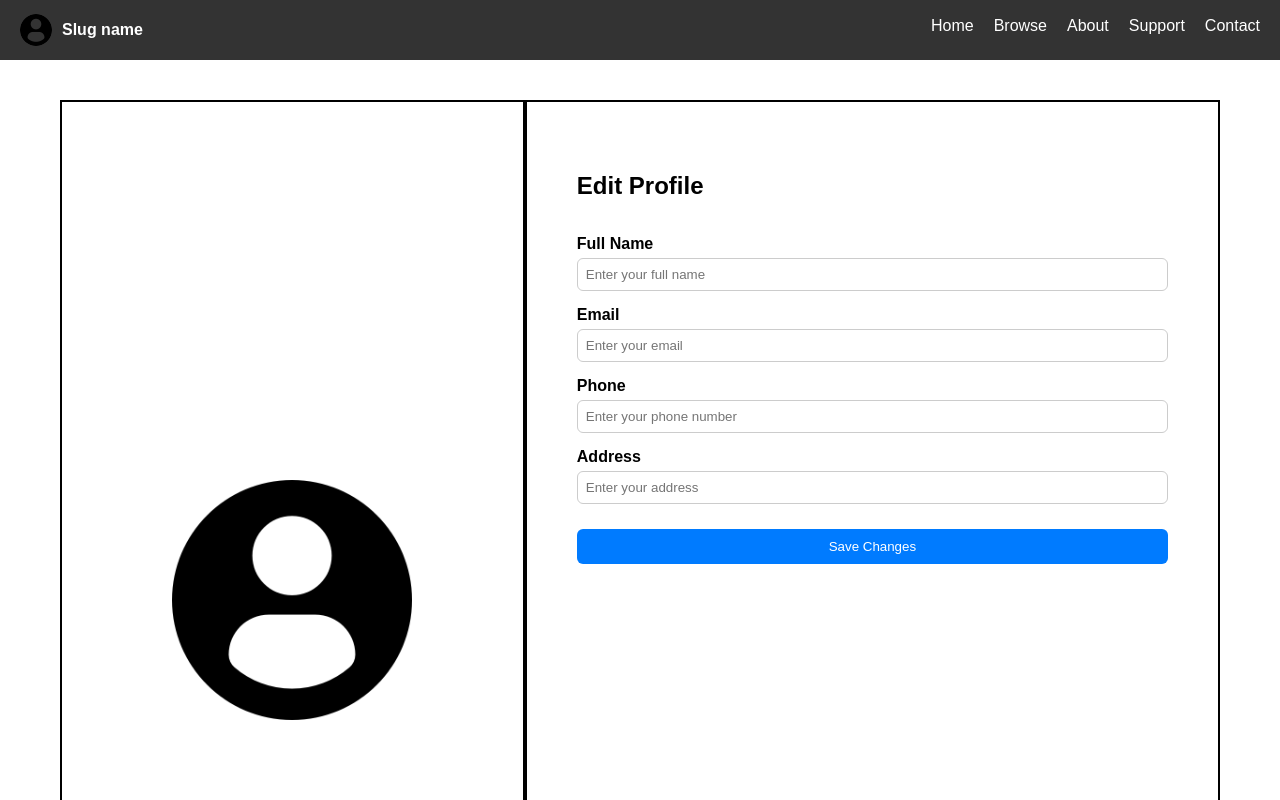
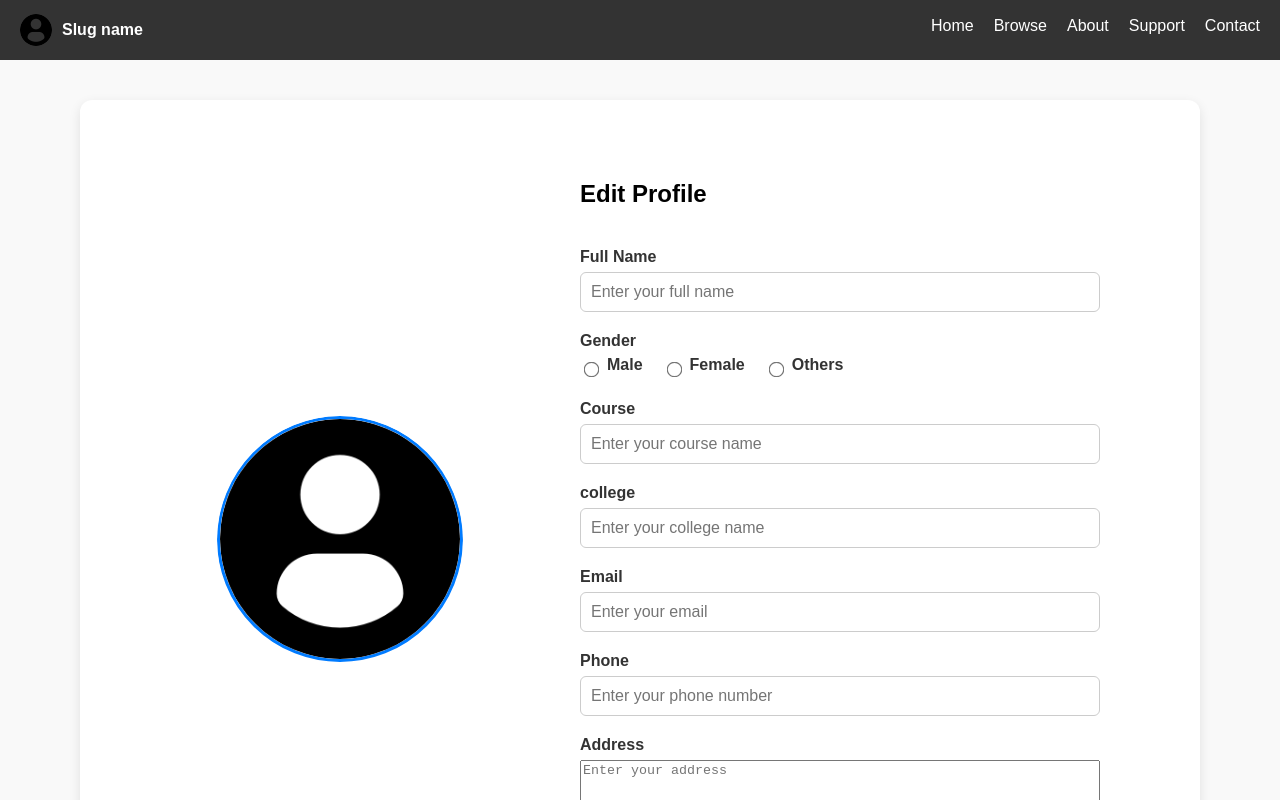
Before and after one commit to Aakash-1801/Project, a React (Create React App) app: page /Profile in a window 1280 px wide. Shown: the top 800 px of the page. Built offline with nearby package versions, Linux system fonts and the light colour scheme.

Commit message:
profile and browse

```diff
--- a/src/Components/Browse/Browse.js
+++ b/src/Components/Browse/Browse.js
@@ -13,7 +13,7 @@ function Browse() {
       {companies.map((company, index) => (
         <div className='browse-card' key={index}>
           <div className='browse-up'>{company.name}</div>
-          <Link to="/company" className='browse-down'>{company.views} views</Link>
+          <Link to="/company" className='browse-down' state={{name:company.name}} >{company.views} views</Link>
         </div>
       ))}
     </div>
--- a/src/Components/Company/Company.js
+++ b/src/Components/Company/Company.js
@@ -1,8 +1,11 @@
 import React from 'react';
-import { Link } from 'react-router-dom';
+import { Link, useLocation } from 'react-router-dom';
 import './Company.css';
 
 function Company() {
+  const location = useLocation();
+  const { name } = location.state || {};
+
   return (
     <div className="page-container">
       <div className="company-wrapper">
@@ -11,7 +14,7 @@ function Company() {
             <img src="amd.png" alt="AMD Logo" />
           </div>
           <div className="company-name">
-            <h2>Company Name</h2>
+            <h2>{name || "No company selected"}</h2>
             <p>Company Tagline</p>
           </div>
         </div>
--- a/src/Components/Milestones/Popular.js
+++ b/src/Components/Milestones/Popular.js
@@ -3,14 +3,14 @@ import { Link } from "react-router-dom";
 import './Pop.css';
 
 function Popular() {
-  const companies = ['Company', 'You', 'Will', 'Find'];
+  const companies = ['Company 1', 'Company 2', 'Company 3', 'Company 4'];
 
   return (
     <div className='popular'>
       {companies.map((company, index) => (
         <div className='pop' key={index}>
           <div id='up'>{company}</div>
-          <Link to="/company" id='down'>1000</Link>
+          <Link to="/company" id='down' state={{name:company}}>1000</Link>
         </div>
       ))}
     </div>
@@ -18,3 +18,31 @@ function Popular() {
 }
 
 export default Popular;
+
+
+// import React from 'react';
+// import { useNavigate } from 'react-router-dom';
+// import './Pop.css';
+
+// function Popular() {
+//   const companies = ['Company', 'You', 'Will', 'Find'];
+//   const navigate = useNavigate();
+
+//   const handleclick = (compp) => {
+//     navigate('/company', { state: { name: compp } });
+//   }
+
+//   return (
+//     <div className='popular'>
+//       {companies.map((compp, index) => (
+//         <div className='pop' key={index}>
+//           <div id='up'>{compp}</div>
+//             {/* <Route path="/Company" id='down' element={<Company name={compp} />} /> */}
+//             <button id='down' onClick={() => handleclick(compp)}>1000</button>
+//         </div>
+//       ))}
+//     </div>
+//   );
+// }
+
+// export default Popular;
--- a/src/Components/Navbar/Navbar.css
+++ b/src/Components/Navbar/Navbar.css
@@ -61,7 +61,6 @@
   gap: 10px;
 }
 
-/* Fade-slide animation */
 @keyframes dropdownSlideFade {
   from {
     opacity: 0;
--- a/src/Components/Pages/About/About.css
+++ b/src/Components/Pages/About/About.css
@@ -90,6 +90,7 @@
   border-radius: 6px;
   cursor: pointer;
   transition: background-color 0.3s ease;
+  text-decoration: none;
 }
 
 .btn-secondary {
--- a/src/Components/Pages/About/About.js
+++ b/src/Components/Pages/About/About.js
@@ -1,5 +1,6 @@
 import React from 'react';
 import './About.css';
+import { Link } from 'react-router-dom';
 
 function About() {
   return (
@@ -45,7 +46,7 @@ function About() {
       <section className="about-section cta">
         <h2>Your next opportunity starts here.</h2>
         <div className="cta-buttons">
-          <button className="btn-primary">Browse Job Listings</button>
+          <Link to='/Browse' className="btn-primary">Browse Job Listings</Link>
           <button className="btn-secondary">Upload Your Resume</button>
           <button className="btn-primary">Track Applications</button>
         </div>
--- a/src/Components/Pages/Profile/Profile.css
+++ b/src/Components/Pages/Profile/Profile.css
@@ -1,49 +1,53 @@
-/* Main layout below navbar */
+.profile-edit-page {
+  display: flex;
+  justify-content: center;
+  align-items: center;
+  padding: 40px;
+  background-color: #f9f9f9; /* Added for better contrast */
+}
+
 .main-profile {
   display: flex;
+  max-width: 1000px;
+  width: 100%;
   padding: 40px 60px;
-    /* align-items: center; */
+  background-color: #ffffff; /* Added background */
+  box-shadow: 0 4px 12px rgba(0, 0, 0, 0.1); /* Added card-style shadow */
+  border-radius: 12px; /* Rounded corners */
 }
 
 .left-profile-image {
   width: 40%;
-    height: 1000px;
   display: flex;
+  justify-content: center;
   align-items: center;
-    justify-content: center;
-    border: 2px solid black;
+  padding: 20px; /* Simplified padding */
+  box-sizing: border-box;
 }
 
 .right-profile-content {
   width: 60%;
-    height: 1000px;
-    /* align-items: center; */
-    border: 2px solid black;
+  padding: 20px 40px;
+  box-sizing: border-box;
 }
 
 .left-image {
-    /* width: 240px;
-    height: 240px; */
-    /* border: 2px solid black; */
   border-radius: 50%;
+  overflow: hidden;
 }
 
 .profilepng {
   width: 240px;
   height: 240px;
+  object-fit: cover; /* Ensures image stays inside circle */
+  border-radius: 50%;
+  border: 3px solid #007bff;
 }
 
 .form-right-profile {
   display: flex;
   flex-direction: column;
-    gap: 50px;
-    padding: 50px;
-}
-
-  .form-right-profile {
-    display: flex;
-    flex-direction: column;
-    gap: 15px;
+  gap: 20px;
 }
 
 .form-group {
@@ -53,23 +57,43 @@
 
 .form-group label {
   font-weight: 600;
-    margin-bottom: 5px;
+  margin-bottom: 6px;
+  color: #333;
 }
 
 .form-group input {
-    padding: 8px;
+  padding: 10px;
   border: 1px solid #ccc;
   border-radius: 6px;
+  font-size: 16px;
+}
+
+.gender-form {
+  display: flex;
+  gap: 20px; /* Changed from justify-content to gap for better control */
+}
+
+.gender-form div {
+  display: flex;
+  align-items: center;
+  gap: 6px;
+}
+
+.gender-form input[type="radio"] {
+  transform: scale(1.2);
+  cursor: pointer;
 }
 
 .save-btn {
-    margin-top: 10px;
-    padding: 10px 15px;
+  margin-top: 20px;
+  padding: 12px 20px;
   background-color: #007bff;
   color: white;
   border: none;
   border-radius: 6px;
+  font-size: 16px;
   cursor: pointer;
+  transition: background-color 0.3s ease;
 }
 
 .save-btn:hover {
--- a/src/Components/Pages/Profile/Profile.js
+++ b/src/Components/Pages/Profile/Profile.js
@@ -3,7 +3,7 @@ import "./Profile.css";
 
 function Profile() {
     return (
-        <div>
+        <div className="profile-edit-page">
             <div className="main-profile">
                 <div className="left-profile-image">
                     <div className="left-image">
@@ -17,22 +17,50 @@ function Profile() {
 
                         <div className="form-group">
                             <label>Full Name</label>
-                            <input type="text" placeholder="Enter your full name" />
+                            <input type="text" placeholder="Enter your full name" required/>
+                        </div>
+
+                        <div className="form-group">
+                            <label>Gender</label>
+                            <div className="gender-form">
+                                <div>
+                                    <input type="radio" id="Male" name="gender" value="Male" />
+                                    <label htmlFor="Male">Male</label>
+                                </div>
+                                <div>
+                                    <input type="radio" id="Female" name="gender" value="Female" />
+                                    <label htmlFor="Female">Female</label>
+                                </div>
+                                <div>
+                                    <input type="radio" id="Others" name="gender" value="Others" />
+                                    <label htmlFor="Others">Others</label>
+                                </div>
+                            </div>
+                        </div>
+
+                        <div className="form-group">
+                            <label>Course</label>
+                            <input type="text" placeholder="Enter your course name" required/>
+                        </div>
+
+                        <div className="form-group">
+                            <label>college</label>
+                            <input type="text" placeholder="Enter your college name" required/>
                         </div>
 
                         <div className="form-group">
                             <label>Email</label>
-                            <input type="email" placeholder="Enter your email" />
+                            <input type="email" placeholder="Enter your email" required/>
                         </div>
 
                         <div className="form-group">
                             <label>Phone</label>
-                            <input type="tel" placeholder="Enter your phone number" />
+                            <input type="tel" placeholder="Enter your phone number" required/>
                         </div>
 
                         <div className="form-group">
                             <label>Address</label>
-                            <input type="text" placeholder="Enter your address" />
+                            <textarea rows={5} type="address" placeholder="Enter your address" />
                         </div>
 
                         <button type="submit" className="save-btn">Save Changes</button>
```
Lines whose indentation alone changed are shown as unchanged.
